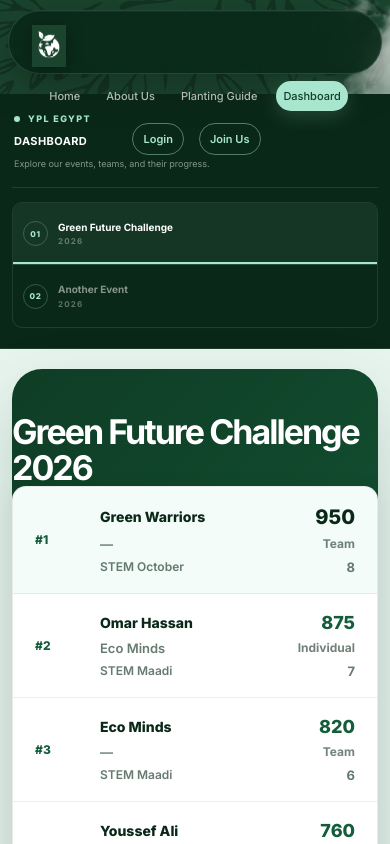
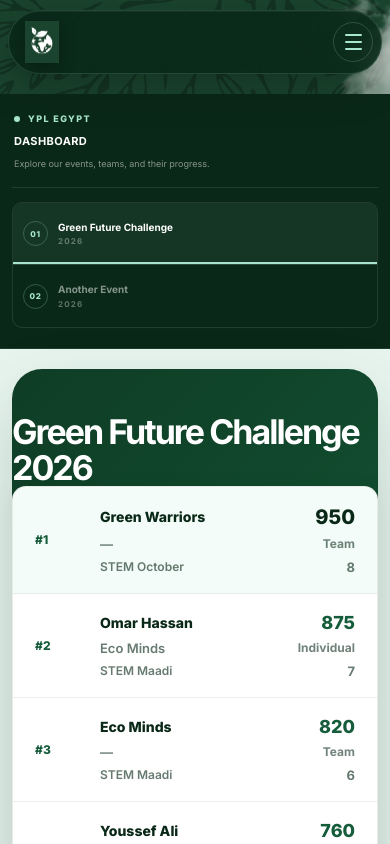
Before and after one commit to engshamezo2009/yplegypt, a React (Vite) app: page /dashboard/green-future-challenge-2026 in a window 390 px wide. Shown: the top 844 px of the page. Built offline with nearby package versions, Linux system fonts and the light colour scheme.

Commit message:
adding hamburger to header

```diff
--- a/src/components/header.jsx
+++ b/src/components/header.jsx
@@ -1,33 +1,71 @@
+import { useState } from "react";
 import { NavLink } from "react-router-dom";
+
 import "../styles/header.css";
+
 export default function Header() {
+  const [isMenuOpen, setIsMenuOpen] = useState(false);
+
+  const closeMenu = () => {
+    setIsMenuOpen(false);
+  };
+
   return (
-    <header>
+    <header className="site-header">
       <div className="logo-box">
         <img src="/Images/LogoGreen.png" alt="YPL Logo" />
+
         <span className="logo-text">YPL</span>
       </div>
-      <nav>
+
+      <button
+        type="button"
+        className={`hamburger-button ${isMenuOpen ? "active" : ""}`}
+        onClick={() => setIsMenuOpen((prev) => !prev)}
+        aria-label={
+          isMenuOpen ? "Close navigation menu" : "Open navigation menu"
+        }
+        aria-expanded={isMenuOpen}
+      >
+        <span></span>
+        <span></span>
+        <span></span>
+      </button>
+
+      <nav className={`site-navigation ${isMenuOpen ? "open" : ""}`}>
         <ul>
           <li>
-            <NavLink to="/homepage">Home</NavLink>
+            <NavLink to="/homepage" onClick={closeMenu}>
+              Home
+            </NavLink>
           </li>
+
           <li>
-            <NavLink to="/about-us">About Us</NavLink>
+            <NavLink to="/about-us" onClick={closeMenu}>
+              About Us
+            </NavLink>
           </li>
+
           <li>
-            <NavLink to="/planting-guide">Planting Guide</NavLink>
+            <NavLink to="/planting-guide" onClick={closeMenu}>
+              Planting Guide
+            </NavLink>
           </li>
+
           <li>
-            <NavLink to="/dashboard">Dashboard</NavLink>
+            <NavLink to="/dashboard" onClick={closeMenu}>
+              Dashboard
+            </NavLink>
           </li>
+
           <li>
-            <NavLink to="/login" id="authLink">
+            <NavLink to="/login" id="authLink" onClick={closeMenu}>
               Login
             </NavLink>
           </li>
+
           <li>
-            <NavLink to="/join-us" id="authLink">
+            <NavLink to="/join-us" id="authLink" onClick={closeMenu}>
               Join Us
             </NavLink>
           </li>
--- a/src/styles/header.css
+++ b/src/styles/header.css
@@ -2,34 +2,24 @@
    HEADER
    ========================================================= */
 
-header {
-  /* top: px; */
-
+.site-header {
+  position: relative;
   z-index: var(--z-header);
-
   width: min(94%, 1250px);
   height: 72px;
-
   margin: 18px auto 20px;
-
   display: flex;
   align-items: center;
   justify-content: space-between;
-
   padding: 0 12px 0 18px;
-
   background: rgba(10, 40, 24, 0.88);
-
   border: 1px solid rgba(168, 230, 207, 0.16);
   border-radius: var(--radius-full);
-
   backdrop-filter: blur(24px);
   -webkit-backdrop-filter: blur(24px);
-
   box-shadow:
     0 12px 40px rgba(0, 0, 0, 0.22),
     inset 0 1px 0 rgba(255, 255, 255, 0.05);
-
   transition:
     background var(--transition-normal),
     box-shadow var(--transition-normal);
@@ -39,67 +29,51 @@ header {
    LOGO
    ========================================================= */
 
-.logo-box {
+.site-header .logo-box {
   display: flex;
   align-items: center;
-
   gap: 10px;
-
   padding: 5px 12px 5px 5px;
-
   color: inherit;
   text-decoration: none;
-
   border-radius: var(--radius-pill);
-
   transition:
     background var(--transition-normal),
     transform var(--transition-normal);
 }
 
-.logo-box:hover {
+.site-header .logo-box:hover {
   background: rgba(168, 230, 207, 0.07);
-
   transform: translateY(-1px);
 }
 
-.logo-box img {
+.site-header .logo-box img {
   display: block;
-
   width: 48px;
   height: 48px;
-
   object-fit: contain;
-
   filter: drop-shadow(0 3px 8px rgba(0, 0, 0, 0.3));
-
   transition:
     transform var(--transition-normal),
     filter var(--transition-normal);
 }
 
-.logo-box:hover img {
+.site-header .logo-box:hover img {
   transform: scale(1.05);
-
   filter: drop-shadow(0 4px 12px rgba(168, 230, 207, 0.35));
 }
 
-.logo-text {
+.site-header .logo-text {
   color: var(--color-accent);
-
   font-size: 24px;
   font-weight: var(--font-weight-bold);
-
   letter-spacing: 4px;
-
   line-height: 1;
-
   user-select: none;
-
   transition: color var(--transition-normal);
 }
 
-.logo-box:hover .logo-text {
+.site-header .logo-box:hover .logo-text {
   color: var(--color-text-primary);
 }
 
@@ -107,49 +81,40 @@ header {
    NAVIGATION
    ========================================================= */
 
-nav ul {
+.site-header .site-navigation ul {
   display: flex;
   align-items: center;
-
   gap: 4px;
-
   list-style: none;
 }
 
-nav ul li {
+.site-header .site-navigation ul li {
   position: relative;
 }
 
-nav ul li a {
+.site-header .site-navigation ul li a {
   position: relative;
-
   display: flex;
   align-items: center;
-
   padding: 10px 16px;
-
   color: rgba(255, 255, 255, 0.68);
-
   text-decoration: none;
-
   font-size: 14px;
   font-weight: var(--font-weight-medium);
-
   border-radius: var(--radius-pill);
-
   transition:
     color var(--transition-normal),
     background var(--transition-normal),
     transform var(--transition-normal);
 }
 
-/* Hover */
+/* =========================================================
+   HOVER
+   ========================================================= */
 
-nav ul li a:hover {
+.site-header .site-navigation ul li a:hover {
   color: var(--color-accent);
-
   background: rgba(168, 230, 207, 0.07);
-
   transform: translateY(-1px);
 }
 
@@ -157,47 +122,38 @@ nav ul li a:hover {
    ACTIVE LINK
    ========================================================= */
 
-nav ul li a.active {
+.site-header .site-navigation ul li a.active {
   color: var(--color-primary);
-
   background: var(--color-accent);
-
   box-shadow: 0 5px 18px rgba(168, 230, 207, 0.18);
 }
 
-nav ul li a.active:hover {
+.site-header .site-navigation ul li a.active:hover {
   color: var(--color-primary-dark);
-
   background: var(--color-text-primary);
-
   transform: translateY(-1px);
 }
 
-/* Remove underline */
+/* =========================================================
+   REMOVE UNDERLINE
+   ========================================================= */
 
-nav ul li a::after {
+.site-header .site-navigation ul li a::after {
   display: none;
 }
 
 /* =========================================================
-   LOGIN
+   LOGIN / JOIN US
    ========================================================= */
 
-#authLink {
+.site-header #authLink {
   margin-left: 6px;
-
   padding: 10px 20px;
-
   color: var(--color-accent);
-
   background: transparent;
-
   border: 1px solid rgba(168, 230, 207, 0.45);
-
   border-radius: var(--radius-pill);
-
   font-weight: var(--font-weight-semibold);
-
   transition:
     color var(--transition-normal),
     background var(--transition-normal),
@@ -206,20 +162,67 @@ nav ul li a::after {
     box-shadow var(--transition-normal);
 }
 
-#authLink::after {
+.site-header #authLink::after {
   display: none;
 }
 
-#authLink:hover {
+.site-header #authLink:hover {
   color: var(--color-primary);
+  background: var(--color-accent);
+  border-color: var(--color-accent);
+  transform: translateY(-2px);
+  box-shadow: 0 8px 22px rgba(168, 230, 207, 0.22);
+}
 
+/* =========================================================
+   HAMBURGER BUTTON
+   ========================================================= */
+
+.site-header .hamburger-button {
+  display: none;
+  flex-direction: column;
+  align-items: center;
+  justify-content: center;
+  gap: 5px;
+  width: 42px;
+  height: 42px;
+  padding: 0;
+  color: var(--color-accent);
+  background: transparent;
+  border: 1px solid rgba(168, 230, 207, 0.2);
+  border-radius: 50%;
+  cursor: pointer;
+  transition:
+    background var(--transition-normal),
+    border-color var(--transition-normal);
+}
+
+.site-header .hamburger-button:hover {
+  background: rgba(168, 230, 207, 0.08);
+  border-color: rgba(168, 230, 207, 0.4);
+}
+
+.site-header .hamburger-button span {
+  display: block;
+  width: 17px;
+  height: 2px;
   background: var(--color-accent);
+  border-radius: var(--radius-pill);
+  transition:
+    transform var(--transition-normal),
+    opacity var(--transition-normal);
+}
 
-  border-color: var(--color-accent);
+.site-header .hamburger-button.active span:nth-child(1) {
+  transform: translateY(7px) rotate(45deg);
+}
 
-  transform: translateY(-2px);
+.site-header .hamburger-button.active span:nth-child(2) {
+  opacity: 0;
+}
 
-  box-shadow: 0 8px 22px rgba(168, 230, 207, 0.22);
+.site-header .hamburger-button.active span:nth-child(3) {
+  transform: translateY(-7px) rotate(-45deg);
 }
 
 /* =========================================================
@@ -227,46 +230,108 @@ nav ul li a::after {
    ========================================================= */
 
 @media (max-width: 768px) {
-  header {
-    top: 10px;
-
+  .site-header {
     width: calc(100% - 20px);
-
     height: 64px;
-
     margin-top: 10px;
-
     padding: 0 8px 0 12px;
   }
 
-  .logo-box {
+  .site-header .logo-box {
     gap: 7px;
   }
 
-  .logo-box img {
+  .site-header .logo-box img {
     width: 40px;
     height: 40px;
   }
 
-  .logo-text {
+  .site-header .logo-text {
     font-size: 19px;
     letter-spacing: 3px;
   }
 
-  nav ul {
-    gap: 2px;
+  /* -------------------------------
+     HAMBURGER
+  ------------------------------- */
+
+  .site-header .hamburger-button {
+    display: flex;
+    flex-shrink: 0;
   }
 
-  nav ul li a {
-    padding: 8px 10px;
+  /* -------------------------------
+     MOBILE NAV
+  ------------------------------- */
 
-    font-size: 12px;
+  .site-header .site-navigation {
+    position: absolute;
+    top: calc(100% + 10px);
+    left: 0;
+    right: 0;
+    width: 100%;
+    padding: 8px;
+    background: rgba(10, 40, 24, 0.96);
+    border: 1px solid rgba(168, 230, 207, 0.16);
+    border-radius: 22px;
+    backdrop-filter: blur(24px);
+    -webkit-backdrop-filter: blur(24px);
+    box-shadow:
+      0 12px 40px rgba(0, 0, 0, 0.22),
+      inset 0 1px 0 rgba(255, 255, 255, 0.05);
+
+    opacity: 0;
+    visibility: hidden;
+    transform: translateY(-8px);
+    pointer-events: none;
+
+    transition:
+      opacity var(--transition-normal),
+      visibility var(--transition-normal),
+      transform var(--transition-normal);
   }
 
-  #authLink {
-    margin-left: 3px;
+  .site-header .site-navigation.open {
+    opacity: 1;
+    visibility: visible;
+    transform: translateY(0);
+    pointer-events: auto;
+  }
 
-    padding: 8px 12px;
+  .site-header .site-navigation ul {
+    display: flex;
+    flex-direction: column;
+    align-items: stretch;
+    gap: 4px;
+  }
+
+  .site-header .site-navigation ul li {
+    width: 100%;
+  }
+
+  .site-header .site-navigation ul li a {
+    width: 100%;
+    justify-content: flex-start;
+    padding: 12px 14px;
+    font-size: 13px;
+    border-radius: 12px;
+  }
+
+  .site-header .site-navigation ul li a:hover {
+    transform: none;
+  }
+
+  .site-header .site-navigation ul li a.active:hover {
+    transform: none;
+  }
+
+  /* -------------------------------
+     AUTH LINKS
+  ------------------------------- */
+
+  .site-header #authLink {
+    margin-left: 0;
+    padding: 12px 14px;
   }
 }
 
@@ -275,32 +340,43 @@ nav ul li a::after {
    ========================================================= */
 
 @media (max-width: 520px) {
-  header {
+  .site-header {
     width: calc(100% - 16px);
-
     padding: 0 8px;
   }
 
-  .logo-text {
+  .site-header .logo-text {
     display: none;
   }
 
-  .logo-box {
+  .site-header .logo-box {
     padding: 4px;
   }
 
-  .logo-box img {
+  .site-header .logo-box img {
     width: 42px;
     height: 42px;
   }
 
-  nav ul li a {
-    padding: 8px 7px;
-
-    font-size: 11px;
+  .site-header .hamburger-button {
+    width: 40px;
+    height: 40px;
   }
 
-  #authLink {
-    padding: 8px 10px;
+  .site-header .site-navigation {
+    top: calc(100% + 8px);
+    border-radius: 18px;
   }
 }
+
+/* =========================================================
+   REDUCED MOTION
+   ========================================================= */
+
+@media (prefers-reduced-motion: reduce) {
+  .site-header,
+  .site-header *,
+  .site-header .site-navigation {
+    transition: none;
+  }
+}
```
